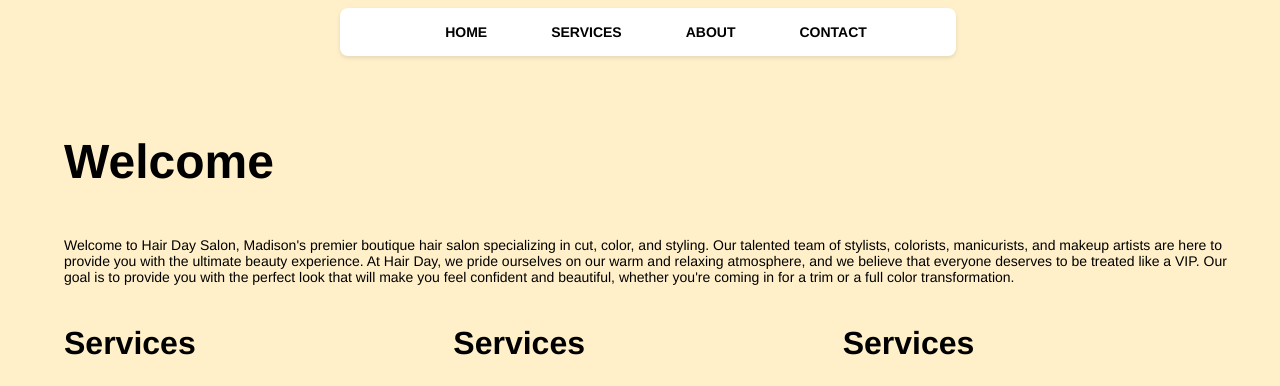
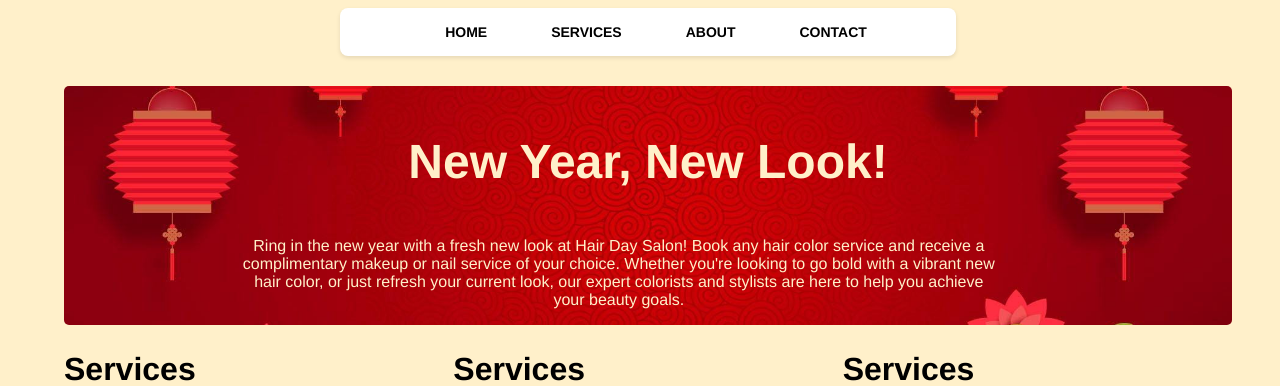
Before and after one commit to srdtrk/meta-frontend-course-4, a plain HTML site: page index.html in a window 1280 px wide. Shown: the part 140-526 px from the top of the page. Drawn offline with Linux system fonts and the light colour scheme.

Commit message:
finished the promotional banner

```diff
--- a/css/styles.css
+++ b/css/styles.css
@@ -72,6 +72,28 @@ article {
   flex: 1;
 }
 
+#banner {
+  /* add a local background image to element here */
+  background-image: url("../images/banner-2.jpg");
+  background-size: cover;
+  background-position: center;
+  background-repeat: no-repeat;
+  border-radius: 5px;
+  color: #fff0ca;
+}
+
+#banner h1 {
+  font-size: 3rem;
+  text-align: center;
+}
+
+#banner p {
+  font-size: 1rem;
+  text-align: center;
+  width: 65%;
+  margin-left: 15%;
+}
+
 footer {
   text-align: center;
   display: flex;
--- a/index.html
+++ b/index.html
@@ -56,18 +56,15 @@
     <main>
       <!-- Add your main content here -->
       <section>
-        <article id="test">
-          <h1>Welcome</h1>
+        <article id="banner">
+          <h1>New Year, New Look!</h1>
           <p>
-            Welcome to Hair Day Salon, Madison's premier boutique hair salon
-            specializing in cut, color, and styling. Our talented team of
-            stylists, colorists, manicurists, and makeup artists are here to
-            provide you with the ultimate beauty experience. At Hair Day, we
-            pride ourselves on our warm and relaxing atmosphere, and we believe
-            that everyone deserves to be treated like a VIP. Our goal is to
-            provide you with the perfect look that will make you feel confident
-            and beautiful, whether you're coming in for a trim or a full color
-            transformation.
+            Ring in the new year with a fresh new look at Hair Day Salon! Book
+            any hair color service and receive a complimentary makeup or nail
+            service of your choice. Whether you're looking to go bold with a
+            vibrant new hair color, or just refresh your current look, our
+            expert colorists and stylists are here to help you achieve your
+            beauty goals.
           </p>
         </article>
       </section>
```
Also changed, not shown: images/banner-2.jpg (added).
